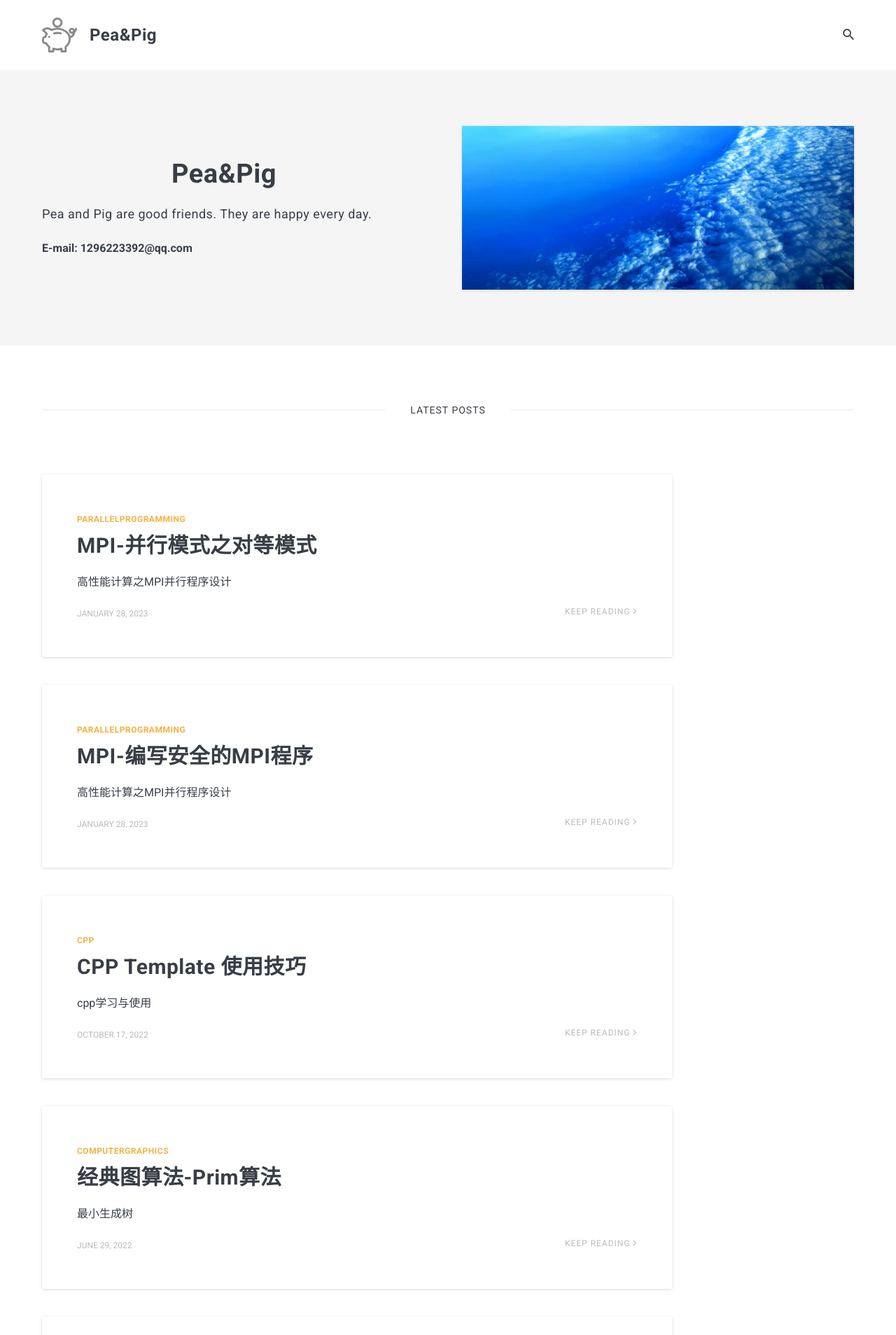
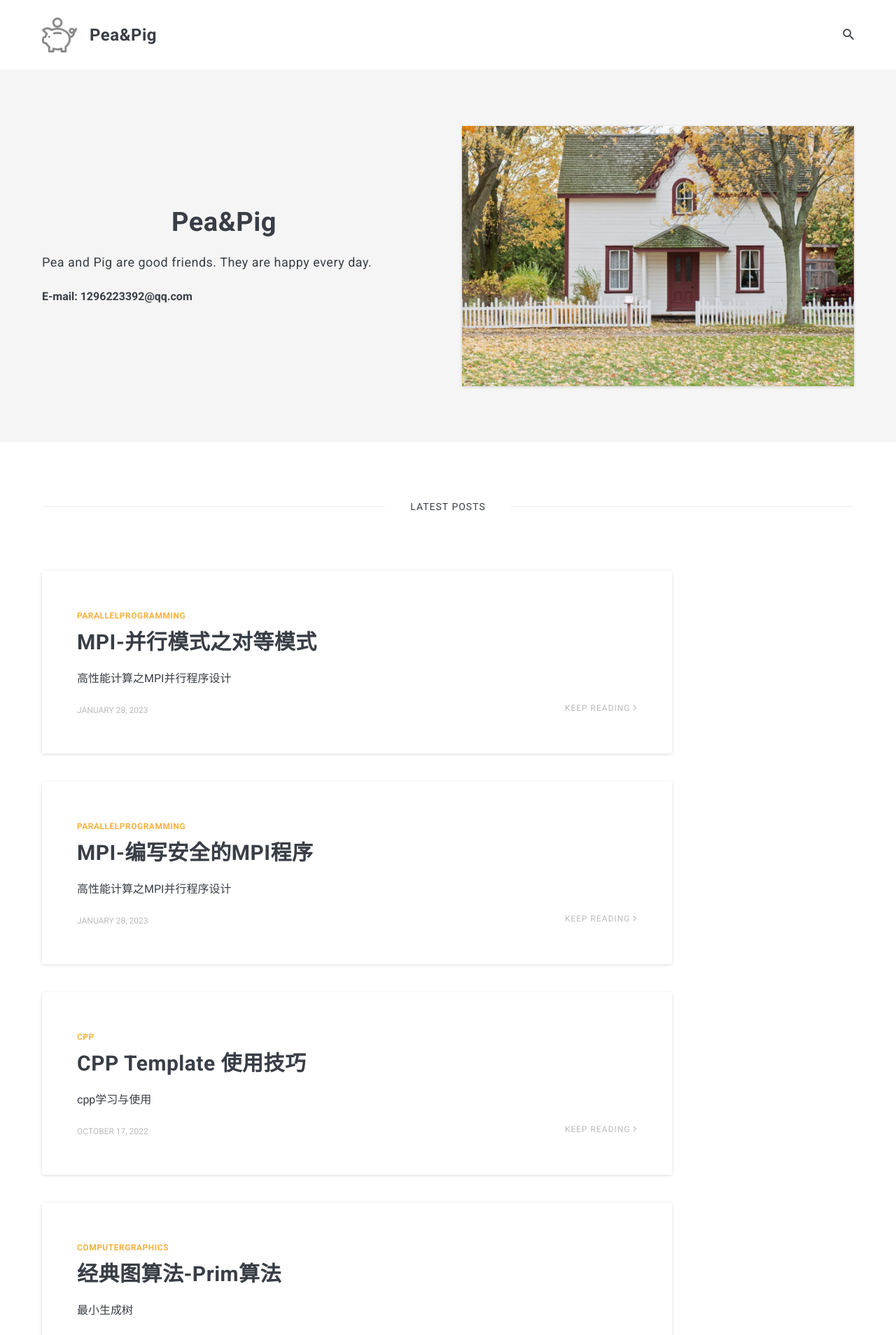
Before and after one commit to Wanglongke/wanglongke.github.io, a Jekyll site: the page built from index.html, in a window 1280 px wide. Shown: the top 1908 px of the page at 70% size. Built offline with Jekyll 4.4.1, drawn with Linux system fonts in a browser that asks for light colours; nearby versions of some CDN libraries; the list of posts is cut into pages by our own code.

Commit message:
“update”

```diff
--- a/_data/settings.yml
+++ b/_data/settings.yml
@@ -9,7 +9,6 @@ description: Pea&Pig are always happy.
 # Author Settings
 author:
   name: Pea&Pig
-  image: 01.jpg
+  image: 08.jpg
   say-hello: <center><strong>Pea&Pig</strong></center>
-  # bio: 我是一名算法工程师，在<a href="https://www.dlut.edu.cn/">大连理工大学</a>-<a href="http://math.dlut.edu.cn/">数学科学学院</a>拿到了学士与硕士学位，所学专业为<strong>计算数学</strong>. 主要研究方向为<strong>物理仿真与渲染</strong>，<strong>三维曲面重建</strong>，<strong>数字化人体表达</strong>。
   bio: Pea and Pig are good friends. They are happy every day.
```
